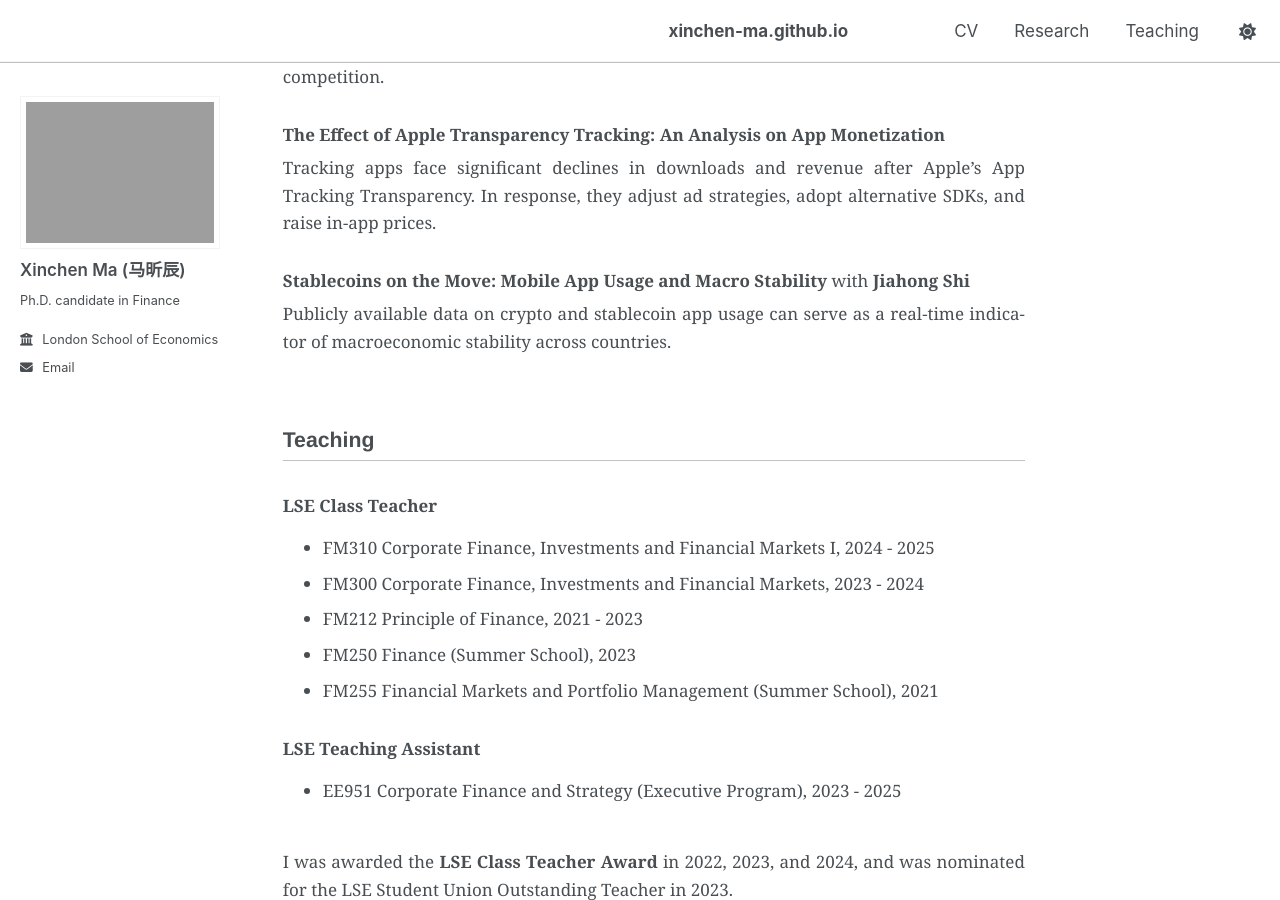
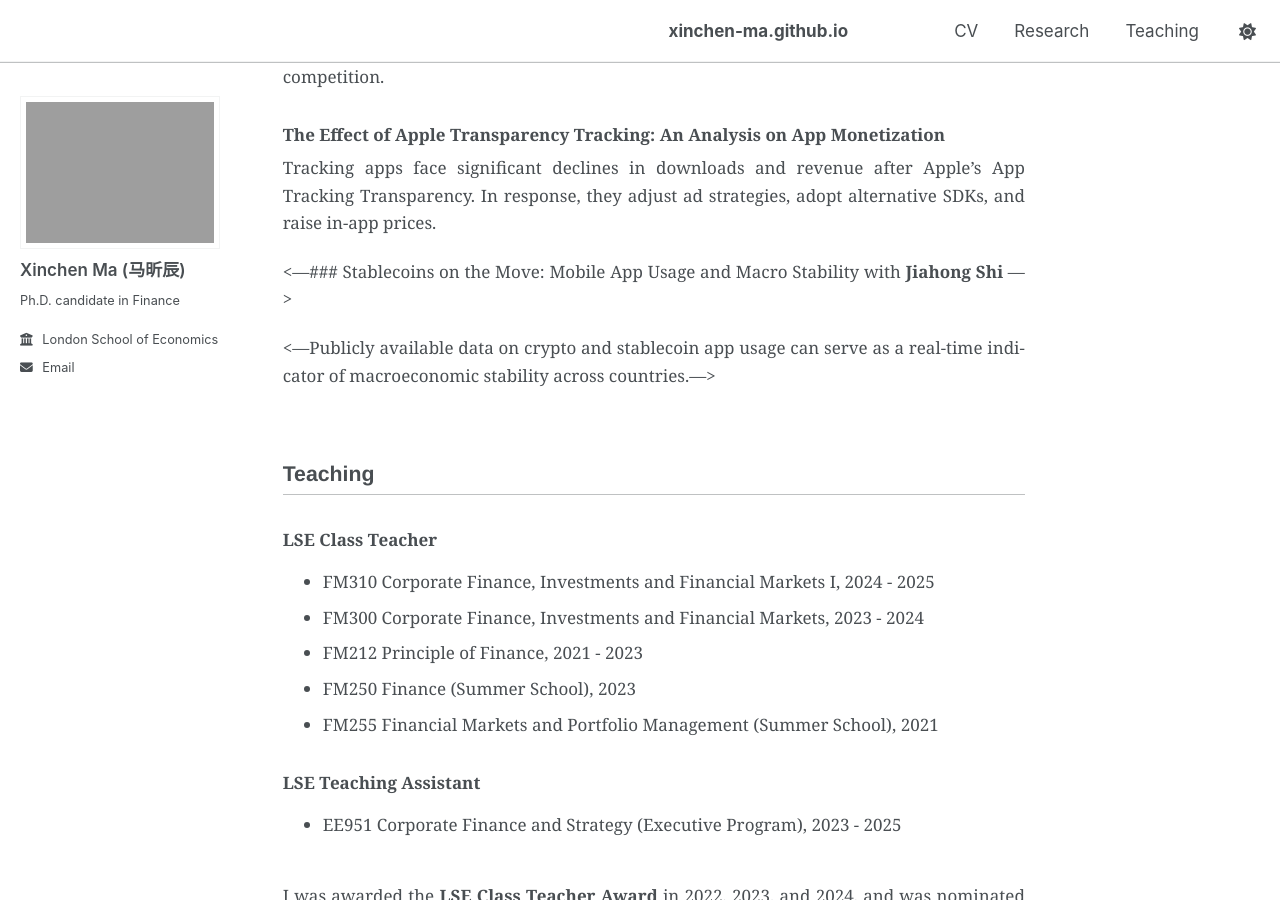
Before and after one commit to xinchen-ma/xinchen-ma.github.io, a Jekyll site: the page built from index.md, in a window 1280 px wide and 900 px high, scrolled down 1898 px. Built offline with Jekyll 4.4.1, drawn with Linux system fonts in a browser that asks for light colours; a script that is not in the unit is left out; part of the change alters nothing that is shown.

Commit message:
Update index.md

```diff
--- a/index.md
+++ b/index.md
@@ -48,9 +48,9 @@ GDPR incentivizes data-driven partnerships that create value for firms. However,
 
 Tracking apps face significant declines in downloads and revenue after Apple's App Tracking Transparency. In response, they adjust ad strategies, adopt alternative SDKs, and raise in-app prices.
 
-### Stablecoins on the Move: Mobile App Usage and Macro Stability <span style="font-weight:normal">with **Jiahong Shi**</span>
+<---### Stablecoins on the Move: Mobile App Usage and Macro Stability <span style="font-weight:normal">with **Jiahong Shi**</span> --->
 
-Publicly available data on crypto and stablecoin app usage can serve as a real-time indicator of macroeconomic stability across countries.
+<---Publicly available data on crypto and stablecoin app usage can serve as a real-time indicator of macroeconomic stability across countries.--->
 
 
 ## Teaching {#teaching}
```
